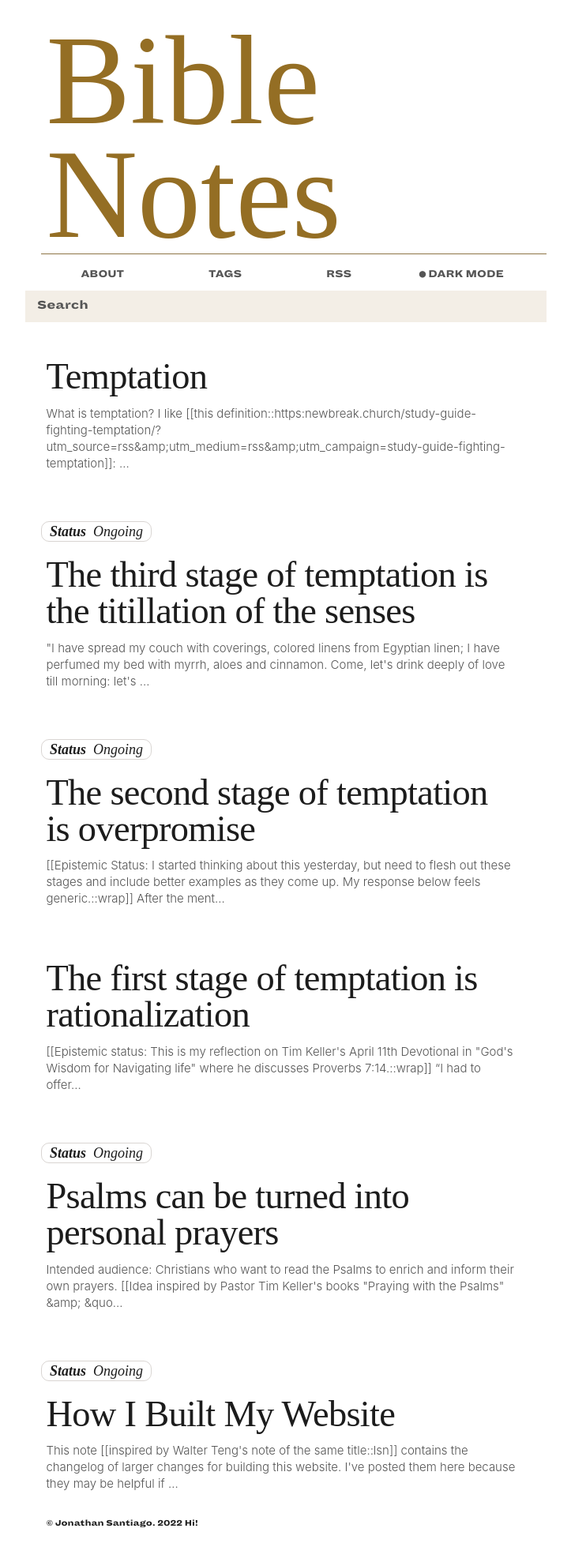
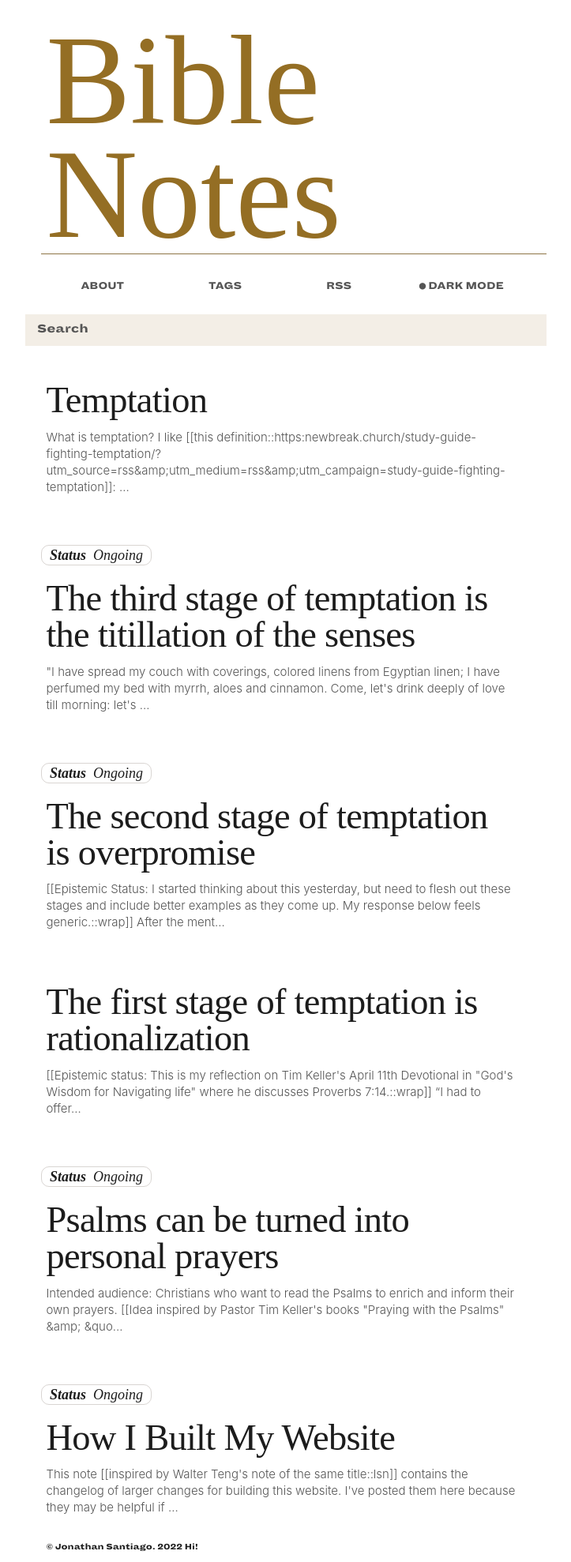
Before and after one commit to jsantiago611/digital-garden-master, a Jekyll site: the page built from index.md, in a window 1280 px wide. Shown: the whole page at 79% size, without its empty margins (278-1001 px from the left). Built offline with Jekyll 4.4.1, drawn with Linux system fonts in a browser that asks for light colours; some web fonts are replaced; before the commit the page ends 1948 px from its top, so only the background shows below that.

Commit message:
header -> 500

```diff
--- a/assets/css/Style.css
+++ b/assets/css/Style.css
@@ -1757,7 +1757,7 @@ border-bottom: 1px solid var(--c-card-border);
 
 .site-heading-ltr a {
     text-decoration: none;
-    font-weight: normal;
+    font-weight: 500;
     font-size: 70px;
     font-family: var(--font-family-serif);
     box-shadow: none;
@@ -1892,7 +1892,7 @@ border-bottom: 1px solid var(--c-card-border);
     /*border-top: 1px solid var(--c-border);
     border-bottom: 1px solid var(--c-border); */
     padding: -1px 0;
-    margin-bottom: 0px;
+    margin: 15px 0px;
 }
 
 .menu-right {
```
